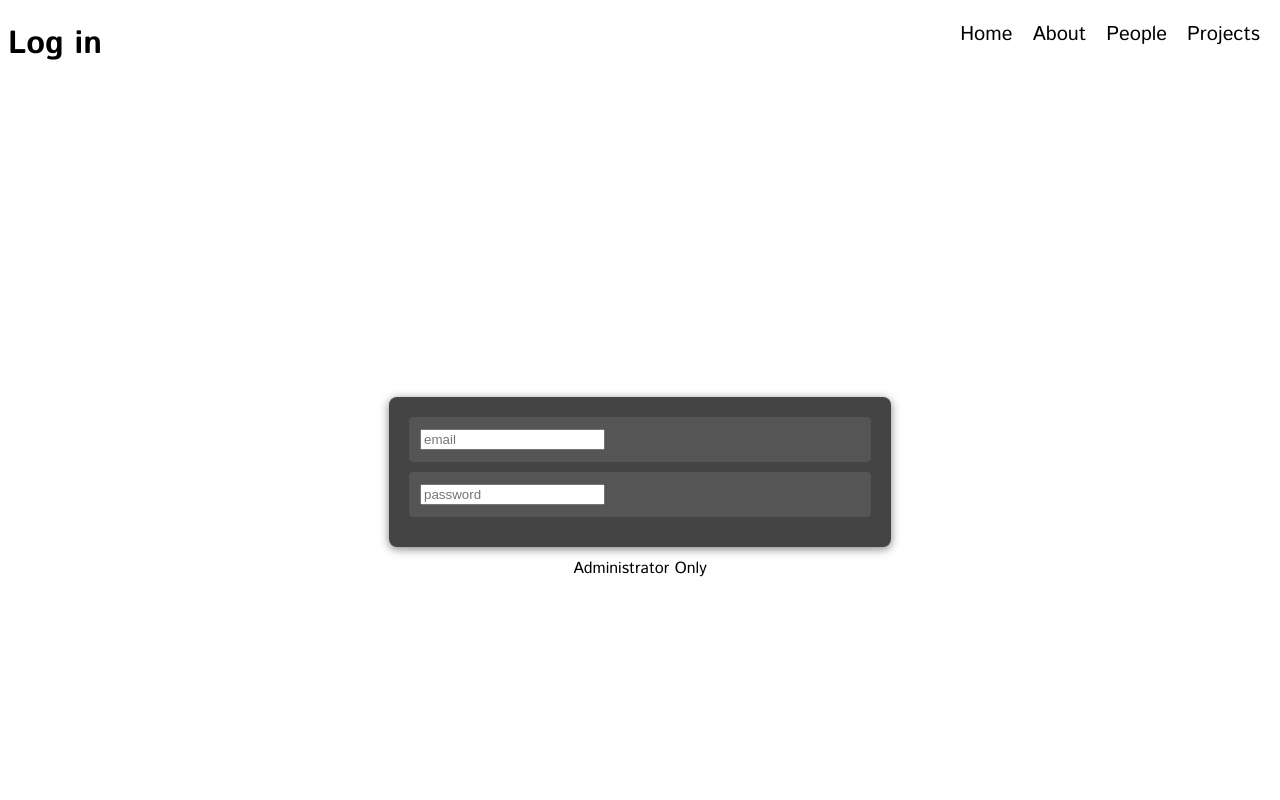
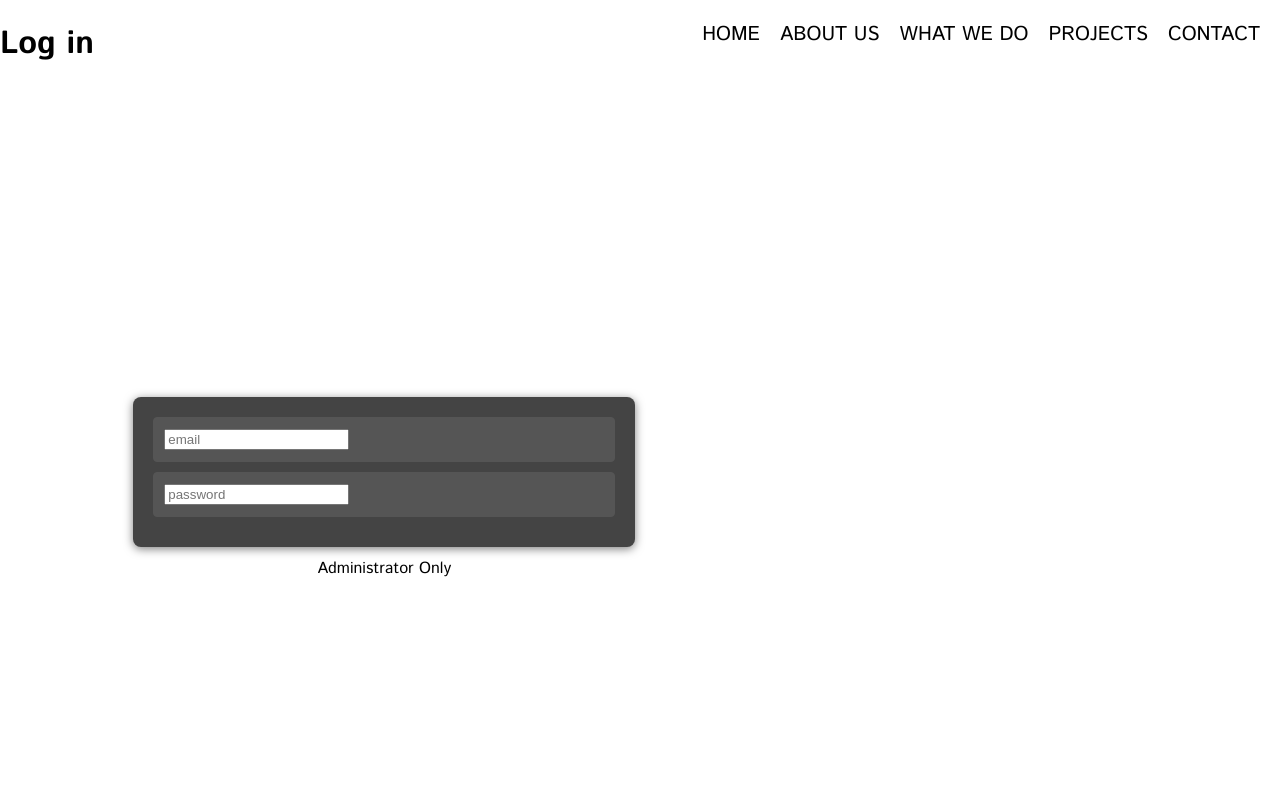
Before and after one commit to KMLA-Department-of-SW-and-Tech/dswt-front, a React (Vite) app: page /login in a window 1280 px wide. Shown: the top 800 px of the page. Built offline with nearby package versions, Linux system fonts and the light colour scheme.

Commit message:
Fix scroll, navbar and add some pages

```diff
--- a/src/App.css
+++ b/src/App.css
@@ -65,19 +65,7 @@
   border-bottom: 1px solid #ccc; /*구분선 */
 }
 
-/* 각 섹션의 배경색 구분 */
-#home {
-  background-color: #fef3bd;
+#contacts {
+  display: flex;
+  justify-content: flex-end;
 }
-
-#about {
-  background-color: #d4f4fa;
-}
-
-#people {
-  background-color: #fde2e4;
-}
-
-#projects {
-  background-color: #cce3de;
-}
--- a/src/App.tsx
+++ b/src/App.tsx
@@ -12,6 +12,9 @@ import Login from "./pages/Login"
 import People from "./pages/People"
 import Projects from "./pages/Projects"
 import Contacts from "./pages/Contacts"
+import Journey from "./pages/Journey"
+import WhatWeDo from "./pages/WhatWeDo"
+import Orgs from "./pages/Orgs"
 // import reactLogo from './assets/react.svg'
 // import viteLogo from '/vite.svg'
 import "./App.css"
@@ -26,29 +29,45 @@ function ProjectLoader() {
 }*/
 
 const ScrollablePages = () => {
-  const sections = ["", "about", "people", "projects", "contacts"]
+  const sections = [
+    "home",
+    "about",
+    "journey",
+    "what-we-do",
+    "projects",
+    "orgs",
+    "people",
+    "contacts",
+  ]
   const navigate = useNavigate()
   const location = useLocation()
   const isScrolling = useRef(false)
+  const isNavigating = useRef(false)
 
   useEffect(() => {
+    if (isScrolling.current) return
+
     const hash = location.hash.replace("#", "")
     const sectionIndex = sections.indexOf(hash)
     if (sectionIndex !== -1) {
+      isNavigating.current = true
       const targetPosition = sectionIndex * window.innerHeight
       document
         .querySelector(".scroll-container")
         ?.scrollTo({ top: targetPosition, behavior: "smooth" })
+      setTimeout(() => {
+        isNavigating.current = false
+      }, 500) // Adjust timeout to match scroll animation duration
     }
     // eslint-disable-next-line react-hooks/exhaustive-deps
-  }, [])
+  }, [location.hash])
 
   interface ScrollEvent extends React.UIEvent<HTMLDivElement> {
     target: HTMLDivElement & EventTarget
   }
 
   const handleScroll = (e: ScrollEvent) => {
-    if (isScrolling.current) return
+    if (isNavigating.current) return
 
     const currentScroll = e.target.scrollTop
     const height = window.innerHeight
@@ -56,7 +75,11 @@ const ScrollablePages = () => {
     const pageIndex = Math.round(currentScroll / height)
     if (pageIndex >= 0 && pageIndex < sections.length) {
       isScrolling.current = true
-      navigate(`#${sections[pageIndex]}`)
+      // Update hash only if it's different from the current one
+      const currentHash = location.hash.replace("#", "")
+      if (sections[pageIndex] !== currentHash) {
+        navigate(`#${sections[pageIndex]}`)
+      }
 
       // Allow scroll lock to release after animation completes
       setTimeout(() => {
@@ -67,17 +90,26 @@ const ScrollablePages = () => {
 
   return (
     <div className="scroll-container" onScroll={handleScroll}>
-      <div className="section" id="home">
+      <div className="section">
         <Home />
       </div>
-      <div className="section" id="about">
+      <div className="section">
         <About />
       </div>
-      <div className="section" id="people">
+      <div className="section">
+        <Journey />
+      </div>
+      <div className="section">
+        <WhatWeDo />
+      </div>
+      <div className="section">
+        <Projects />
+      </div>
+      <div className="section">
+        <Orgs />
+      </div>
+      <div className="section">
         <People />
-      </div>
-      <div className="section" id="projects">
-        <Projects />
       </div>
       <div className="section" id="contacts">
         <Contacts />
--- a/src/components/Nav.tsx
+++ b/src/components/Nav.tsx
@@ -1,21 +1,24 @@
 import "./Nav.css"
-import { Link } from "react-router-dom"
+import { Link, NavLink } from "react-router-dom"
 
 export default function Nav() {
   return (
     <nav className="navbar">
       <ul>
         <li>
-          <Link to="/">Home</Link>
+          <Link to="/#home">HOME</Link>
         </li>
         <li>
-          <Link to="/About">About</Link>
+          <Link to="/#about">ABOUT US</Link>
         </li>
         <li>
-          <Link to="/People">People</Link>
+          <Link to="/#what-we-do">WHAT WE DO</Link>
         </li>
         <li>
-          <Link to="/Projects">Projects</Link>
+          <NavLink to="/#projects">PROJECTS</NavLink>
+        </li>
+        <li>
+          <Link to="/#contacts">CONTACT</Link>
         </li>
       </ul>
     </nav>
--- a/src/index.css
+++ b/src/index.css
@@ -22,7 +22,7 @@ a {
 a:hover {
   color: #535bf2;
 }
-
+*/
 body {
   margin: 0;
   display: flex;
@@ -30,7 +30,7 @@ body {
   min-width: 320px;
   min-height: 100vh;
 }
-
+/*
 h1 {
   font-size: 3.2em;
   line-height: 1.1;
--- /dev/null
+++ b/src/pages/Journey.tsx
@@ -0,0 +1,10 @@
+const Journey = () => {
+  return (
+    <div>
+      <h1>Journey Page</h1>
+      <p>Welcome to the Journey page!</p>
+    </div>
+  )
+}
+
+export default Journey
--- /dev/null
+++ b/src/pages/Orgs.tsx
@@ -0,0 +1,10 @@
+const Orgs = () => {
+  return (
+    <div>
+      <h1>Organizations</h1>
+      <p>Welcome to the organizations page.</p>
+    </div>
+  )
+}
+
+export default Orgs
--- a/src/pages/People.tsx
+++ b/src/pages/People.tsx
@@ -1,9 +1,8 @@
-import Nav from "../components/Nav.tsx"
+// import Nav from "../components/Nav.tsx"
 
 export default function People() {
   return (
     <div>
-      <Nav />
       <h1>People</h1>
       <h2>29th Wavers</h2>
       <div>
--- /dev/null
+++ b/src/pages/WhatWeDo.tsx
@@ -0,0 +1,10 @@
+const WhatWeDo = () => {
+  return (
+    <div>
+      <h1>What We Do</h1>
+      <p>This is the What We Do page.</p>
+    </div>
+  )
+}
+
+export default WhatWeDo
```
